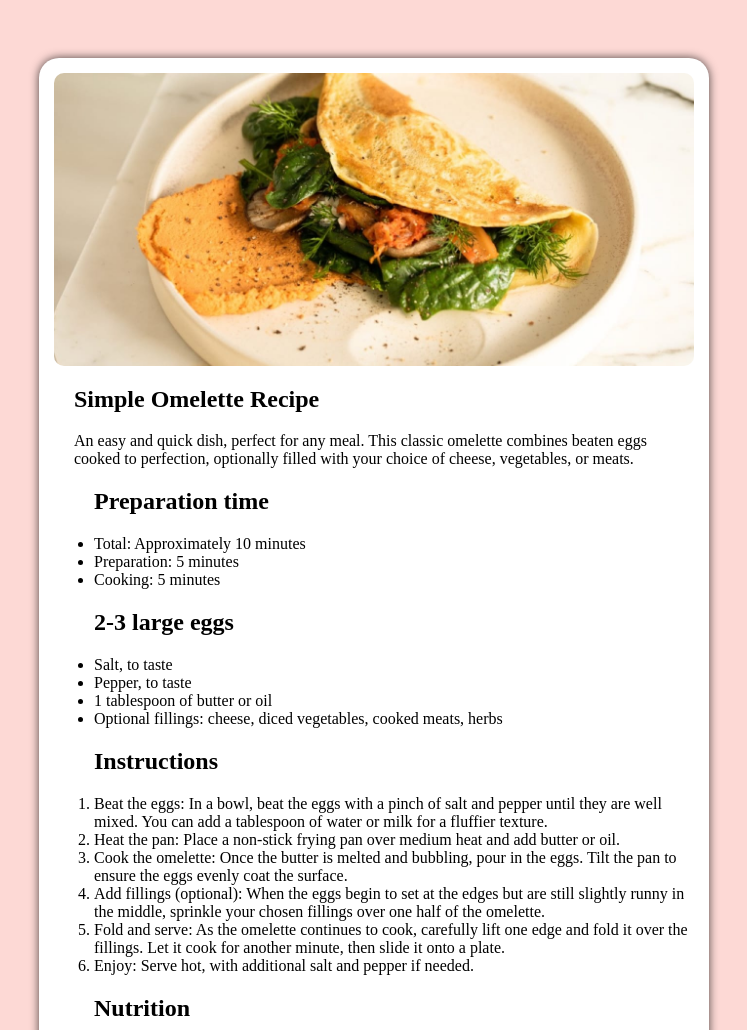
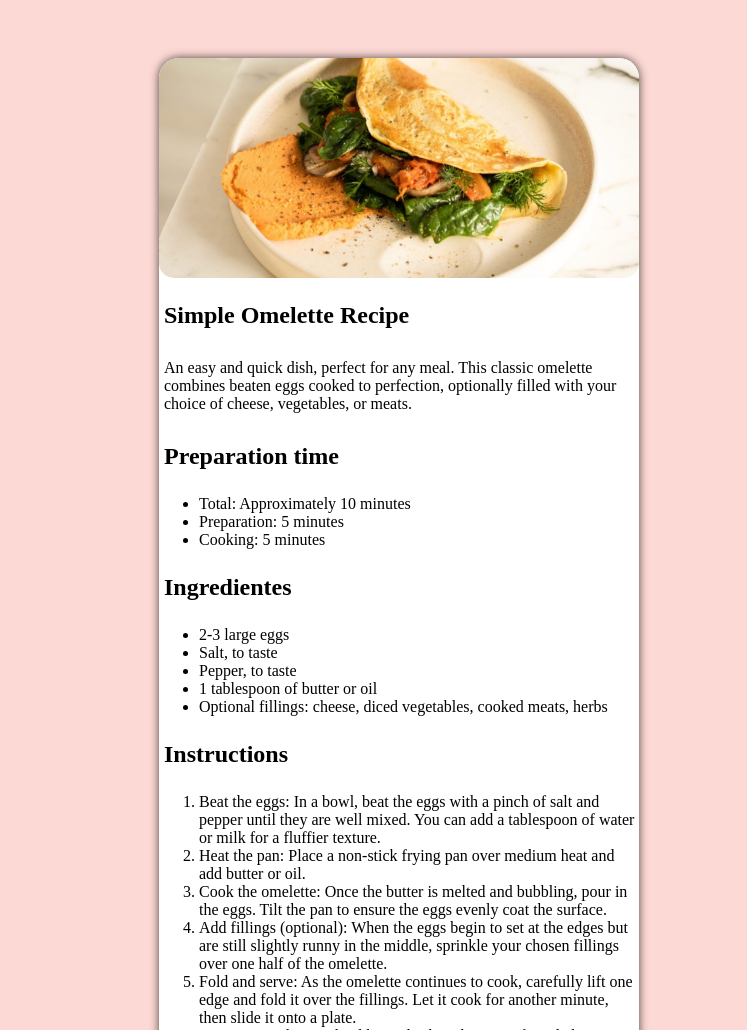
Before and after one commit to Ryan-Silva19/Desafio-FrontEnd-Mentor, a plain HTML site: page RecipePage/index.html in a window 1280 px wide. Shown: the top 1030 px of the page, without its empty margins (241-988 px from the left). Drawn offline with Linux system fonts and the light colour scheme.

Commit message:
ajuste do zoom ate 400%

```diff
--- a/RecipePage/index.html
+++ b/RecipePage/index.html
@@ -12,27 +12,28 @@
     <section id="Recipe">
         <main>
             <div id="Image"><img src="./src/assets/images/image-omelette.jpeg" alt="imagem de uma omelete"
-                    class="image"></div>
-
+                    class="image">
+            </div>
             <h1 id="title">Simple Omelette Recipe</h1>
             <p id="resume">An easy and quick dish, perfect for any meal. This classic omelette combines beaten eggs
                 cooked
                 to perfection, optionally filled with your choice of cheese, vegetables, or meats.</p>
+            <h2>Preparation time</h2>
             <ul>
-                <h2>Preparation time</h2>
                 <li>Total: Approximately 10 minutes</li>
                 <li>Preparation: 5 minutes</li>
                 <li>Cooking: 5 minutes</li>
             </ul>
+            <h2>Ingredientes</h2>
             <ul>
-                <h2>2-3 large eggs</h2>
+                <li>2-3 large eggs</li>
                 <li>Salt, to taste</li>
                 <li>Pepper, to taste</li>
                 <li>1 tablespoon of butter or oil</li>
                 <li>Optional fillings: cheese, diced vegetables, cooked meats, herbs</li>
             </ul>
+            <h2>Instructions</h2>
             <ol>
-                <h2>Instructions</h2>
                 <li>Beat the eggs: In a bowl, beat the eggs with a pinch of salt and pepper until they are well mixed.
                     You can add a tablespoon of water or milk for a fluffier texture.</li>
                 <li>Heat the pan: Place a non-stick frying pan over medium heat and add butter or oil.</li>
@@ -44,9 +45,9 @@
                     fillings. Let it cook for another minute, then slide it onto a plate.</li>
                 <li>Enjoy: Serve hot, with additional salt and pepper if needed.</li>
             </ol>
+            <h2>Nutrition</h2>
+            <p>The table below shows nutritional values per serving without the additional fillings.</p>
             <ul>
-                <h2>Nutrition</h2>
-                <p>The table below shows nutritional values per serving without the additional fillings.</p>
                 <li>Calories
                     277kcal</li>
                 <li>Carbs
--- a/RecipePage/src/style/RecipePage.css
+++ b/RecipePage/src/style/RecipePage.css
@@ -1,37 +1,45 @@
-body{
+body {
     background-color: rgba(250, 128, 114, 0.295);
     display: flex;
-    flex-direction: column;
+    /* flex-direction: column; */
     justify-content: center;
     align-items: center;
-    flex-wrap: wrap;
+    /* flex-wrap: wrap; */
 }
-#Recipe{
+
+#Recipe {
     background-color: #FFFFFF;
     display: flex;
     flex-direction: column;
-    justify-content: center;
+    justify-content: start;
+    flex-wrap: wrap;
     align-items: center;
-    width: 40rem;
+    max-width: 30rem;
+    width: auto;
     height: auto;
-    padding: 15px;
+    padding: 5px auto ;
+    margin: 50px;
     border-radius: 20px;
     overflow: auto;
-    margin: 50px 50px 0 0;
     box-shadow: 0px 0px 10px rgba(0, 0, 0, 0.7);
 }
-#Image img{
+#Image img {
     display: flex;
-    width: 40rem;
-    border-radius: 10px;
+    max-width: 100%;
+    border-radius: 15px;
     justify-content: center;
     height: auto;
-    padding: auto;
-    font-family
 }
-#title{
-    padding: 0 0 0 20px;
+
+#title {
+    padding: 5px;
 }
-#resume{
-    padding: 0 0 0 20px;
+
+#resume {
+    padding: 5px;
 }
+
+
+h2,p {
+    padding: 5px;
+}
```
